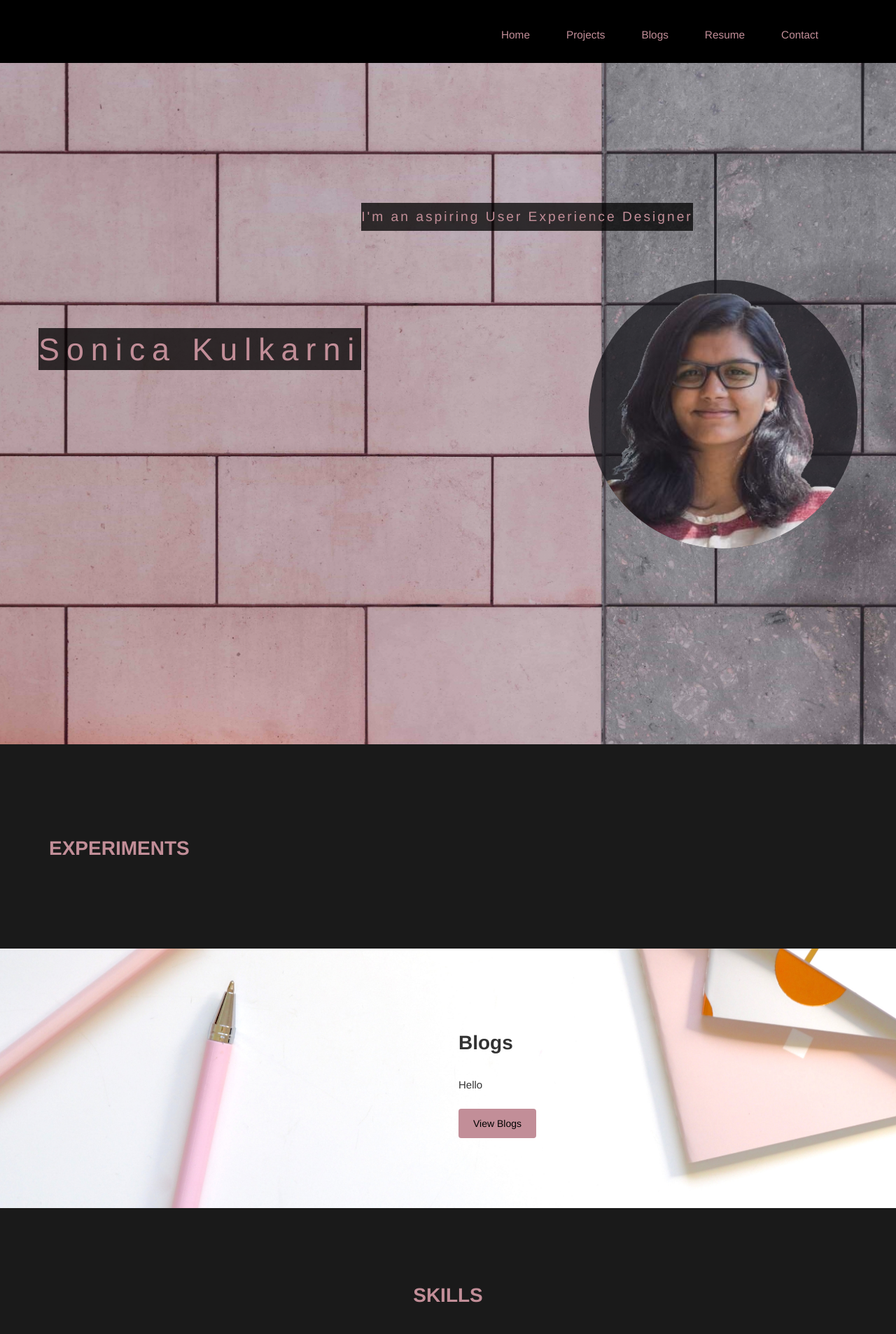
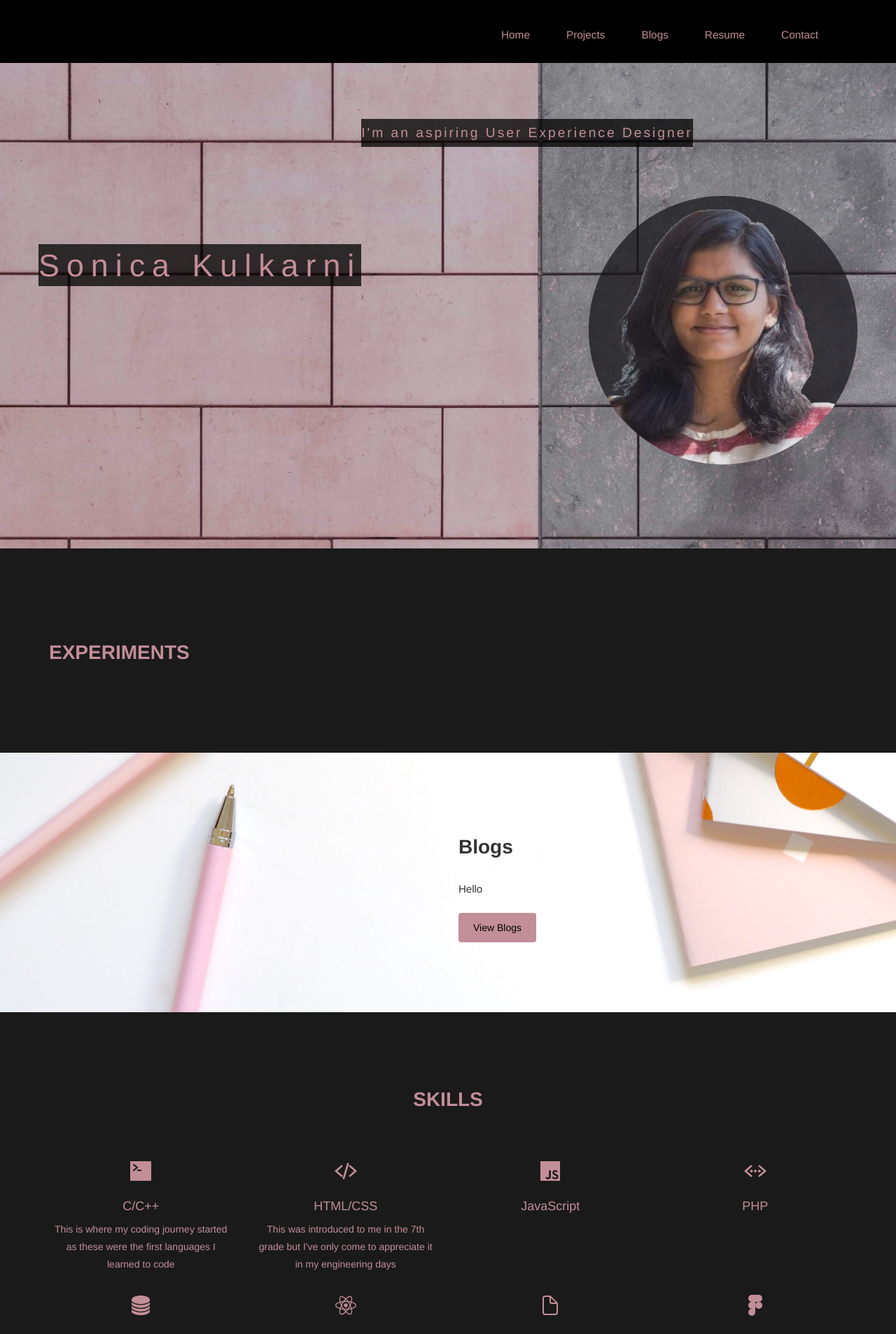
Before and after one commit to spencereid/spencereid.github.io, a Jekyll site: the page built from index.html, in a window 1280 px wide. Shown: the top 1907 px of the page at 70% size. Built offline with Jekyll 4.4.1, drawn with Linux system fonts in a browser that asks for light colours; nearby versions of some CDN libraries; some web fonts are replaced.

Commit message:
Fixing Frontpage

```diff
--- a/css/airspace.css
+++ b/css/airspace.css
@@ -133,7 +133,7 @@ header .navbar-default .navbar-nav li a {
   background-size: cover;
   background-attachment: fixed;
   background-position: 10% 0%;
-  padding: 200px 0 280px 0;
+  padding: 80px 0 120px 0;
   position: relative;
 }
 #slider:before {
```
